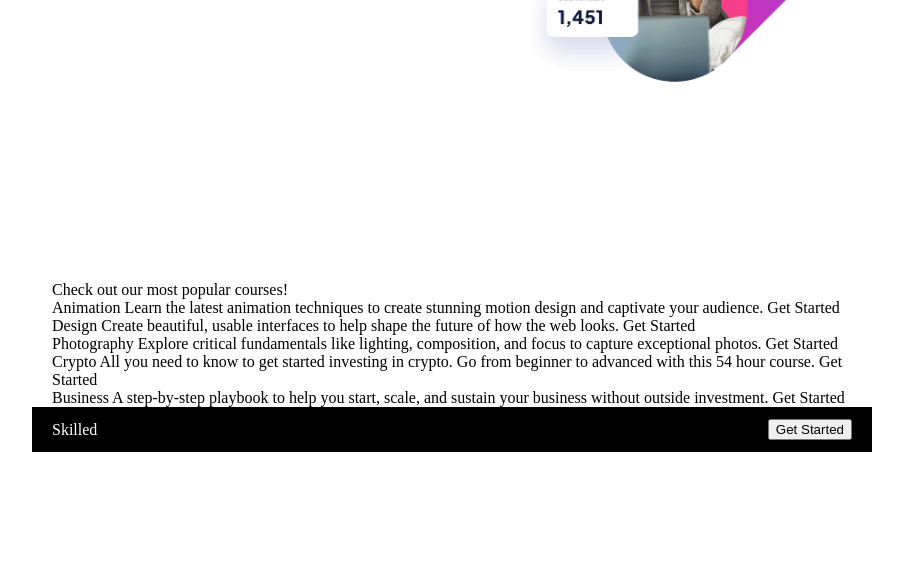
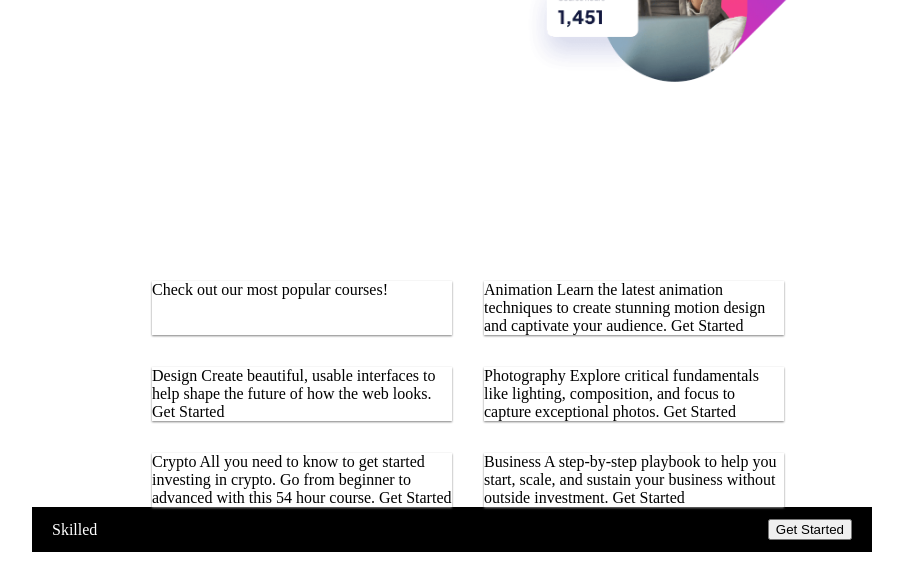
Before and after one commit to aleknovkovski/FEM-skilled-elearning-landing-page, a plain HTML site: page working/index.html in a window 1280 px wide. Shown: the part 219-800 px from the top of the page, without its empty margins (188-1091 px from the left). Drawn offline with Linux system fonts and the light colour scheme.

Commit message:
Add cards in main

```diff
--- a/working/index.css
+++ b/working/index.css
@@ -43,3 +43,14 @@ footer {
     justify-content: space-between;
     align-items: center;
 }
+
+.cards {
+    display: grid;
+    grid-template-columns: 1fr 1fr;
+    grid-gap: 2em;
+}
+
+.card {
+    width: 300px;
+    box-shadow: 0 1px 2px gray;
+}
--- a/working/index.html
+++ b/working/index.html
@@ -26,39 +26,41 @@
     </div>
 </header>
 
-<main class="container">
-    <div>
+<main class="inner-container">
+    <div class="cards">
+        <div class="card">
             Check out our most popular courses!
         </div>
-    <div>
+        <div class="card">
             Animation
             Learn the latest animation techniques to create stunning motion
             design and captivate your audience.
             Get Started
         </div>
-    <div>
+        <div class="card">
             Design
             Create beautiful, usable interfaces to help shape the future of
             how the web looks.
             Get Started
         </div>
-    <div>
+        <div class="card">
             Photography
             Explore critical fundamentals like lighting, composition, and focus
             to capture exceptional photos.
             Get Started
         </div>
-    <div>
+        <div class="card">
             Crypto
             All you need to know to get started investing in crypto. Go from beginner
             to advanced with this 54 hour course.
             Get Started
         </div>
-    <div>
+        <div class="card">
             Business
             A step-by-step playbook to help you start, scale, and sustain your business
             without outside investment.
             Get Started
+        </div>
     </div>
 </main>
 
```
Lines whose indentation alone changed are shown as unchanged.
